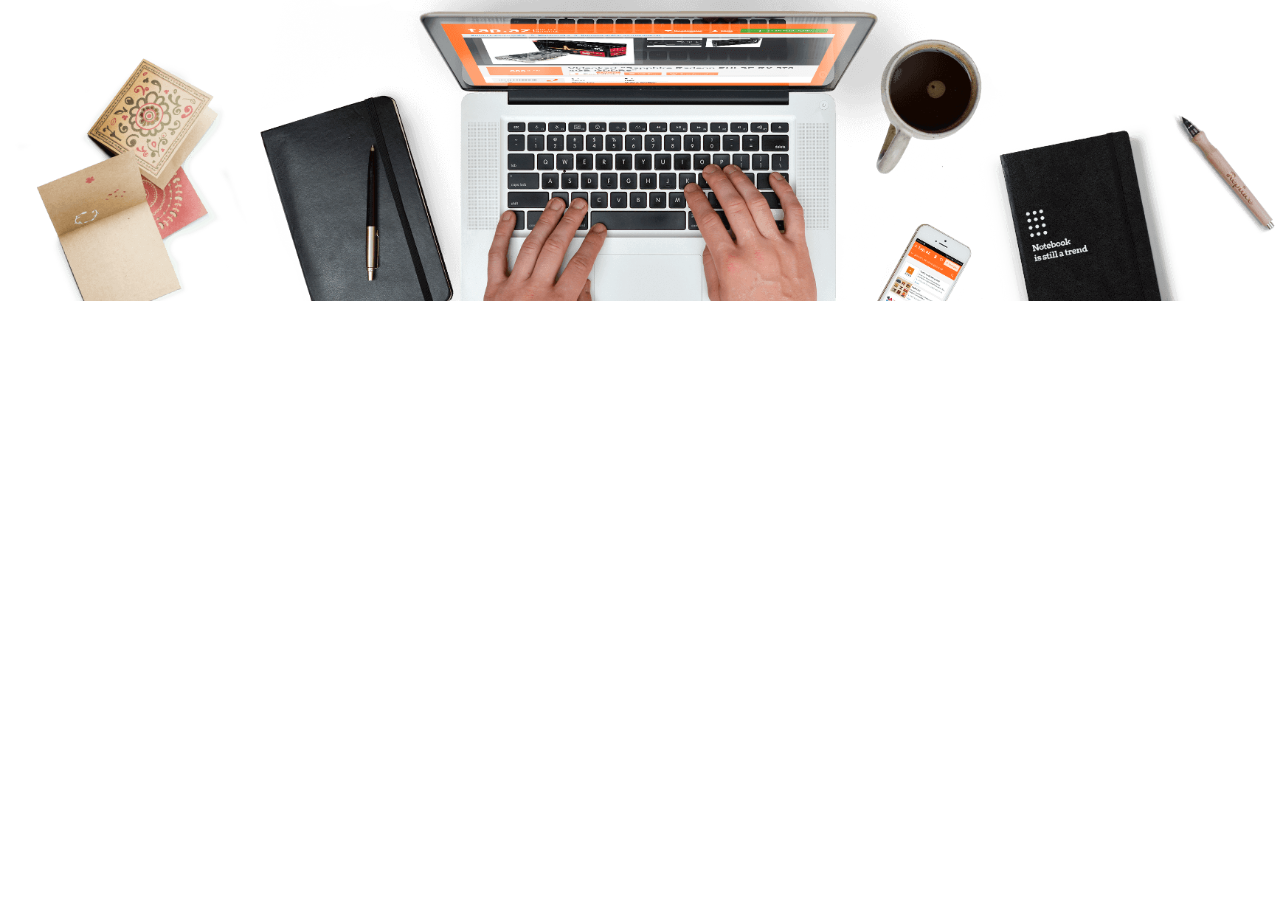
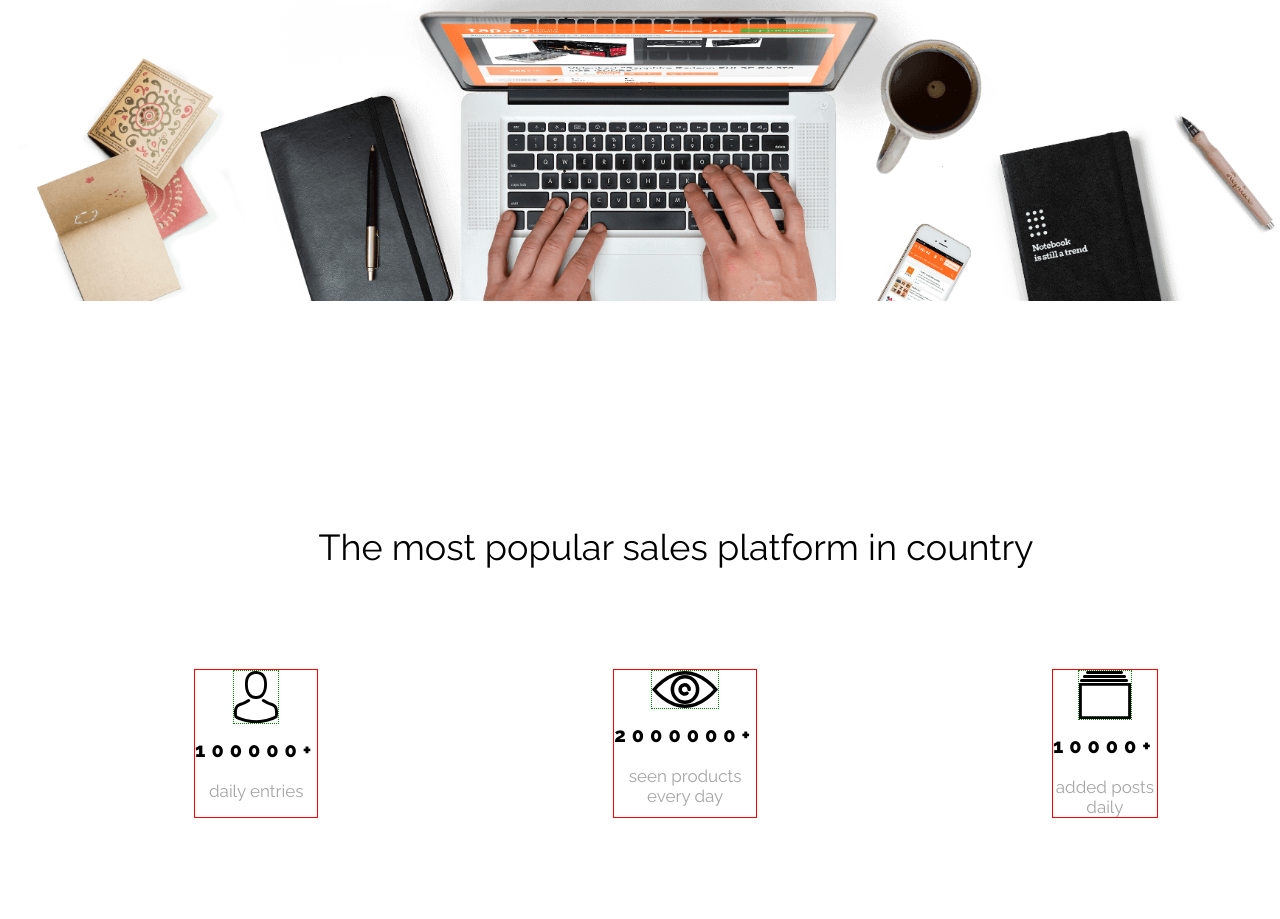
Before and after one commit to AdLap/Best-shop, a plain HTML site: page index.html in a window 1280 px wide. Shown: the part 483-1402 px from the top of the page. Before the commit the page ends 800 px from the top, so only its background shows below. Drawn offline with nearby package versions, Linux system fonts and the light colour scheme.

Commit message:
commencing statistic section styling

```diff
--- a/css/style.css
+++ b/css/style.css
@@ -26,6 +26,9 @@ a {
     margin: 0 auto;
     width: 1352px;
     /*position: relative;*/
+}
+.main-content {
+    width: 100vw;
 }
 .title {
     font-family: var(--raleway);
@@ -60,7 +63,7 @@ a {
     font-family: var(--raleway);
     font-weight: var(--light);
     font-size: 32px;
-    line-height: 1.15em;
+    line-height: 37px/*1.15em*/;
     color: var(--color-primary);
     text-align: left;
 }
@@ -72,8 +75,8 @@ a {
     font-family: var(--open-sans);
     font-weight: var(--bold);
     font-size: 11px;
-    letter-spacing: .3em;
-    line-height: 1.4em;
+    letter-spacing: 3.3px/*.3em*/;
+    line-height: 15px/*1.4em*/;
     text-align: center;
     color: var(--color-grey);
     cursor: pointer;
@@ -135,3 +138,57 @@ a {
     width: 100%;
 }
                                                     /* SECTION STATISTIC */
+.section-statistic-box {
+    background-color: var(--color-white);
+    /*box-shadow: 0 -5px 80px var(--color-light-shadow);*/
+}
+.statistic-column-box {
+    display: flex;
+    justify-content: space-evenly;
+}
+.statistic-title {
+    margin-top: 31.75rem/*508px*/;
+    text-align: center;
+    padding-top: 6.25rem/*100px*/;
+}
+.statistic-txt-box {
+    border: 1px solid red;
+    margin: 6.3rem/*101px*/;
+    display: flex;
+    flex-direction: column;
+    align-items: center;
+}
+.statistic-img-box {
+    border: 1px dotted green;
+    position: relative;
+}
+.statistic-txt-img::before {
+    content: "";
+    width: 63px;
+    height: 63px;
+    background-color: var(--color-redish);
+    position: absolute;
+    border-radius: 50%;
+    border: none;
+
+}
+.statistic-txt-number {
+    margin-top: .87rem/*14px*/;
+    font-family: var(--raleway);
+    font-size: 20px;
+    font-weight: var(--extra-bold);
+    text-align: center;
+    line-height: 24px;
+    letter-spacing: .3em;
+    color: var(--color-black);
+}
+.statistic-txt-txt {
+    margin-top: 1.2rem/*19px*/;
+    font-family: var(--raleway);
+    font-size: 17px;
+    font-weight: var(--regular);
+    text-align: center;
+    line-height: 20px;
+    letter-spacing: 0;
+    color: var(--color-grey);
+}
--- a/index.html
+++ b/index.html
@@ -28,6 +28,7 @@
     </header>
 
     <main class="main-content">
+
         <section class="section-open-box">
             <div class="open-content container">
                 <h1 class="open-title">Sell More!</h1>
@@ -41,7 +42,35 @@
             </div>
         </section>
 
-        <section class="section-statistic-box"></section>
+        <section class="section-statistic-box">
+            <div class="statistic-content-box container">
+                <h2 class="statistic-title title">The most popular sales platform in country</h2>
+                <div class="statistic-column-box">
+                    <div class="statistic-txt-box">
+                        <div class="statistic-img-box">
+                            <img class="statistic-txt-img" src="assets/Person.svg" alt="person">
+                        </div>
+                        <span class="statistic-txt-number">100000+</span>
+                        <span class="statistic-txt-txt">daily entries</span>
+                    </div>
+                    <div class="statistic-txt-box">
+                        <div class="statistic-img-box">
+                            <img class="statistic-txt-img" src="assets/Eye.svg" alt="eye">
+                        </div>
+                        <span class="statistic-txt-number">2000000+</span>
+                        <span class="statistic-txt-txt">seen products<br>every day</span>
+                    </div>
+                    <div class="statistic-txt-box">
+                        <div class="statistic-img-box">
+                            <img class="statistic-txt-img" src="assets/Catalog.svg" alt="catalog">
+                        </div>
+                        <span class="statistic-txt-number">10000+</span>
+                        <span class="statistic-txt-txt">added posts<br>daily</span>
+                    </div>
+                </div>
+            </div>
+        </section>
+
         <section class="section-benefits-box"></section>
         <section class="section-pricing-box"></section>
         <section class="section-contact-box"></section>
```
